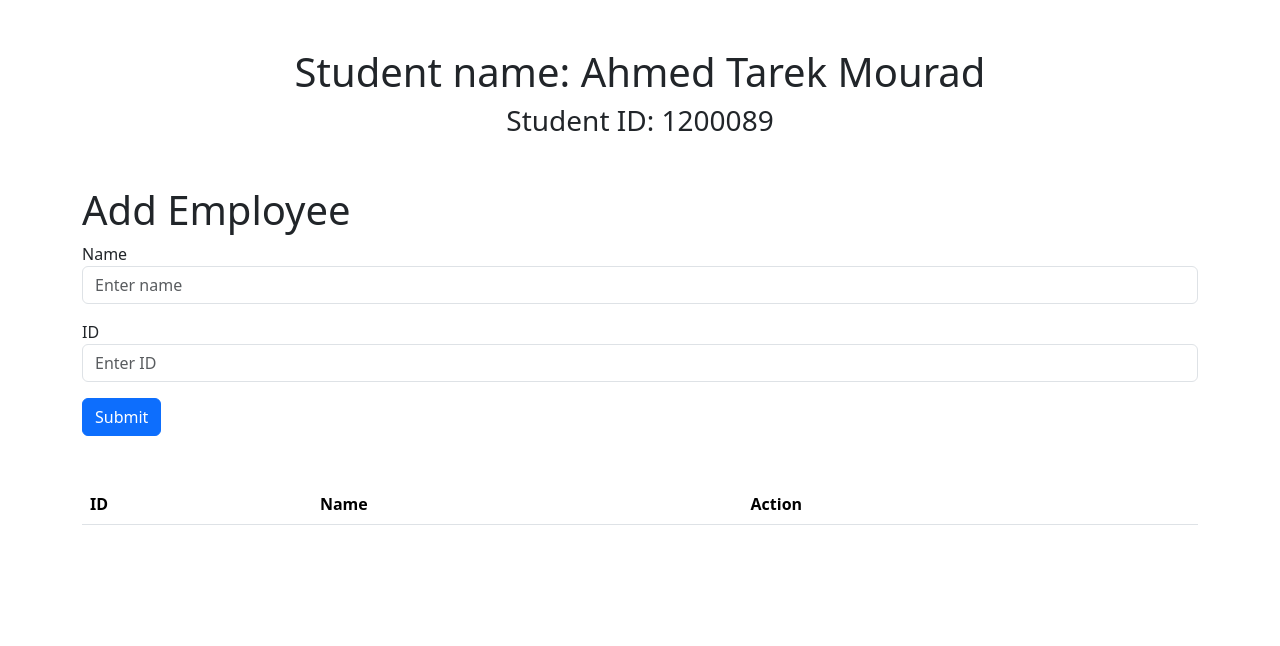
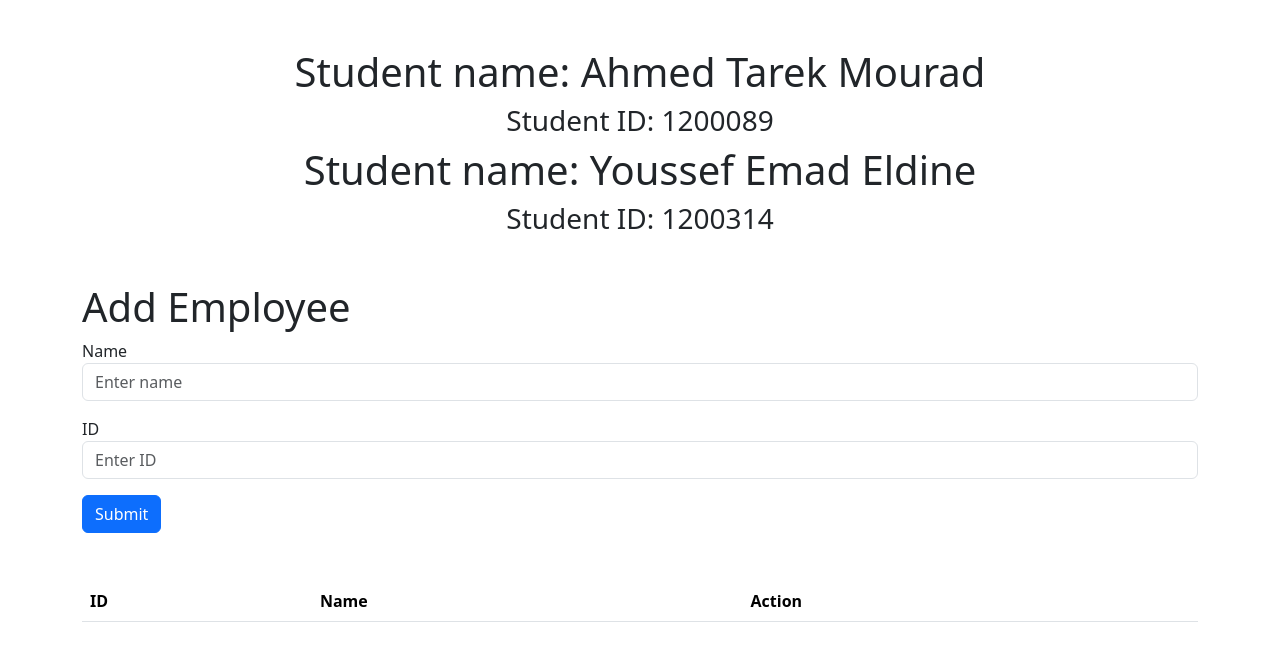
Before and after one commit to atarek993/Lab-1-software, a plain HTML site: page Lab1/FE/index.html in a window 1280 px wide. Drawn offline with nearby package versions, Linux system fonts and the light colour scheme; no server answers.

Commit message:
Update index.html
Names and codes

```diff
--- a/Lab1/FE/index.html
+++ b/Lab1/FE/index.html
@@ -21,6 +21,8 @@
     <div class="mt-5 text-center">
       <h1>Student name: <span>Ahmed Tarek Mourad</span></h1>
       <h3>Student ID: <span>1200089</span></h3>
+         <h1>Student name: <span>Youssef Emad Eldine</span></h1>
+      <h3>Student ID: <span>1200314</span></h3>
     </div>
     <div class="mb-5 mt-5">
       <h1>Add Employee</h1>
```
